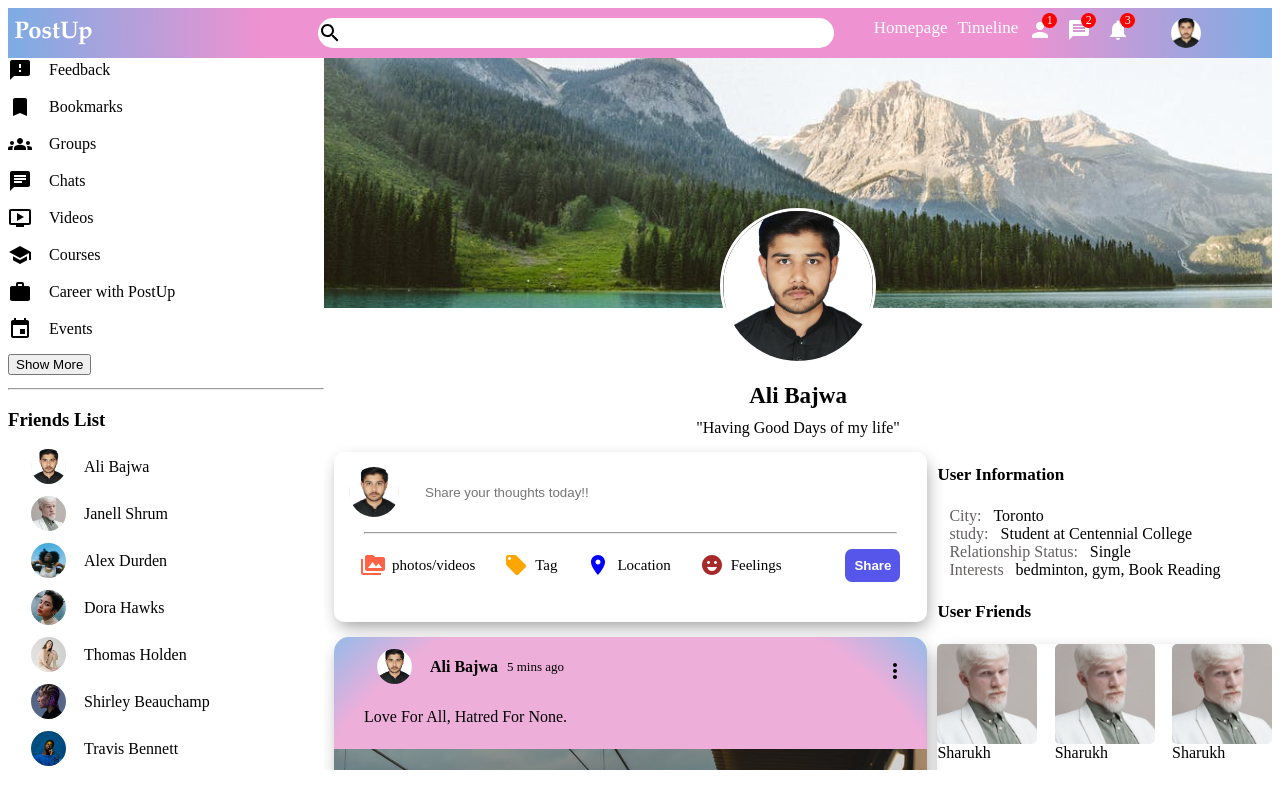
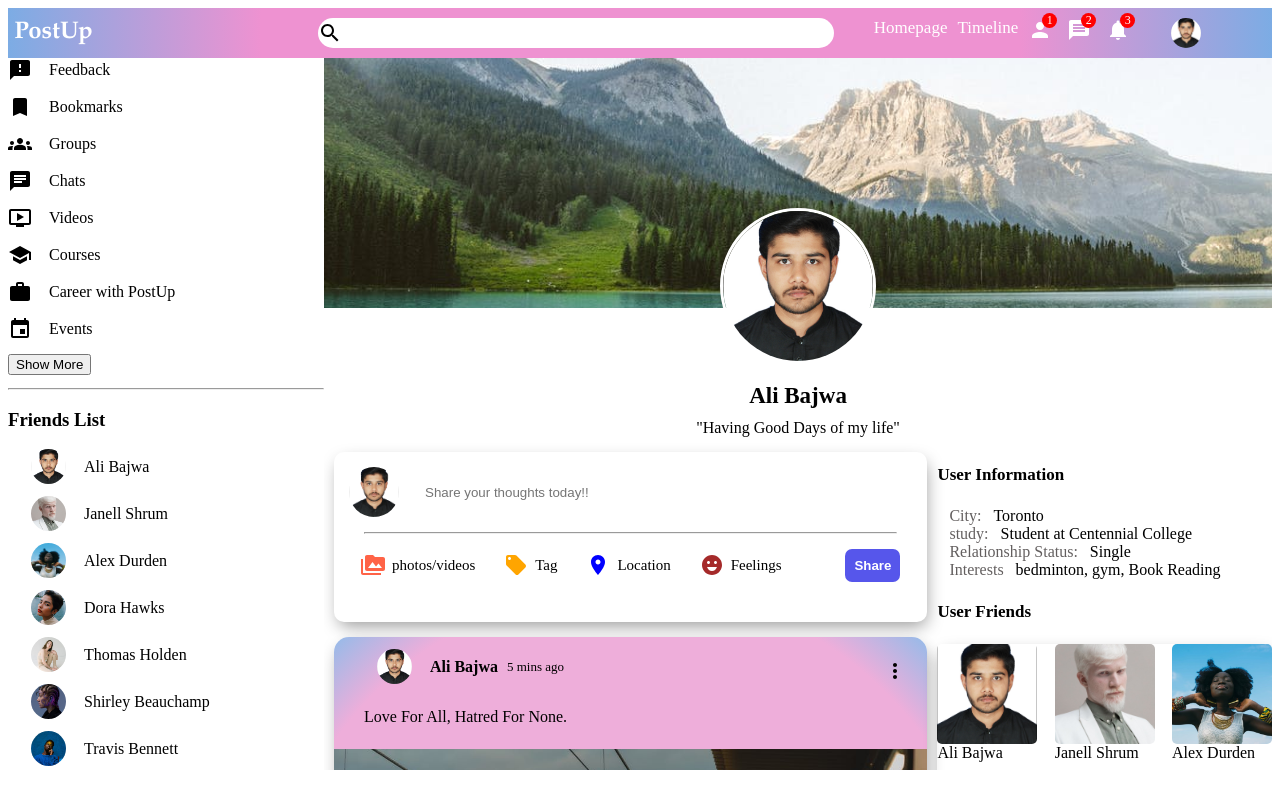
Before and after one commit to alibajwa91/socialMedia-Website-project, a React (Create React App) app: page / in a window 1280 px wide. Built offline with nearby package versions, Linux system fonts and the light colour scheme.

Commit message:
in profile page data from dataBase has been added for friendsList

```diff
--- a/src/components/rightbar/Rightbar.jsx
+++ b/src/components/rightbar/Rightbar.jsx
@@ -1,6 +1,7 @@
 import "./rightbar.css";
 import Online from "../online/Online";
 import { Users } from "../../dummyData.js";
+import UserFriend from "../userFriend/UserFriend.jsx";
 
 export default function Rightbar({ profile }) {
   const PageAd = () => {
@@ -57,55 +58,11 @@ export default function Rightbar({ profile }) {
             </span>
           </div>
           <h4 className="rightbarTitle"> User Friends</h4>
+          {/* map function for user friends at right bar at profile page */}
           <div className="rightbarFollowings">
-            <div className="rightbarFollowing">
-              <img
-                src="/assets/person/2.jpeg"
-                alt=""
-                className="rightbarFollowingImg"
-              />
-              <span className="rightbarFollowingName">Sharukh</span>
-            </div>
-            <div className="rightbarFollowing">
-              <img
-                src="/assets/person/2.jpeg"
-                alt=""
-                className="rightbarFollowingImg"
-              />
-              <span className="rightbarFollowingName">Sharukh</span>
-            </div>
-            <div className="rightbarFollowing">
-              <img
-                src="/assets/person/2.jpeg"
-                alt=""
-                className="rightbarFollowingImg"
-              />
-              <span className="rightbarFollowingName">Sharukh</span>
-            </div>
-            <div className="rightbarFollowing">
-              <img
-                src="/assets/person/2.jpeg"
-                alt=""
-                className="rightbarFollowingImg"
-              />
-              <span className="rightbarFollowingName">Sharukh</span>
-            </div>
-            <div className="rightbarFollowing">
-              <img
-                src="/assets/person/2.jpeg"
-                alt=""
-                className="rightbarFollowingImg"
-              />
-              <span className="rightbarFollowingName">Sharukh</span>
-            </div>
-            <div className="rightbarFollowing">
-              <img
-                src="/assets/person/2.jpeg"
-                alt=""
-                className="rightbarFollowingImg"
-              />
-              <span className="rightbarFollowingName">Sharukh</span>
-            </div>
+            {Users.map((u) => (
+              <UserFriend key={u.id} follower={u} />
+            ))}
           </div>
         </div>{" "}
         {/* to show ad */}
--- a/src/components/rightbar/rightbar.css
+++ b/src/components/rightbar/rightbar.css
@@ -67,7 +67,7 @@
   font-weight: 300;
 }
 /* css to show user friends in a flex box */
-.rightbarFollowings {
+/* .rightbarFollowings {
   display: flex;
   flex-wrap: wrap;
   justify-content: space-between;
@@ -86,4 +86,4 @@
   width: 100px;
   border-radius: 5px;
   object-fit: cover;
-}
+} */
--- /dev/null
+++ b/src/components/userFriend/UserFriend.jsx
@@ -0,0 +1,14 @@
+import "./userFriend.css";
+
+export default function UserFriend({ follower }) {
+  return (
+    <div className="rightbarFollowing">
+      <img
+        src={follower.profilePicture}
+        alt=""
+        className="rightbarFollowingImg"
+      />
+      <span className="rightbarFollowingName">{follower.username}</span>
+    </div>
+  );
+}
--- /dev/null
+++ b/src/components/userFriend/userFriend.css
@@ -0,0 +1,20 @@
+.rightbarFollowings {
+  display: flex;
+  flex-wrap: wrap;
+  justify-content: space-between;
+  border-radius: 10px;
+  -webkit-box-shadow: 2px 7px 17px -3px rgba(0, 0, 0, 0.4);
+  box-shadow: 2px 7px 17px -3px rgba(0, 0, 0, 0.4);
+}
+.rightbarFollowing {
+  display: flex;
+  flex-direction: column;
+  margin-bottom: 30px;
+  cursor: pointer;
+}
+.rightbarFollowingImg {
+  height: 100px;
+  width: 100px;
+  border-radius: 5px;
+  object-fit: cover;
+}
```
